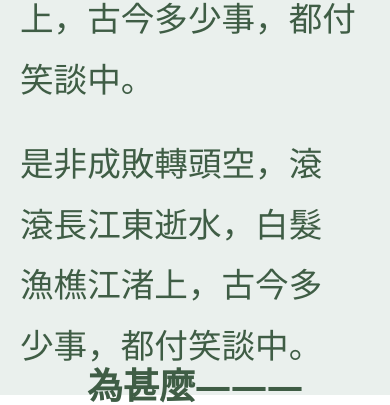
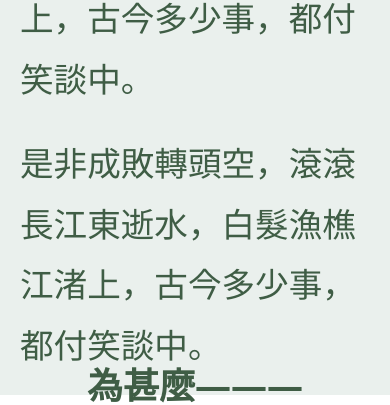
Before and after one commit to Zem860/DessertTest, a React app: page / in a window 390 px wide. Shown: the part 1751-2156 px from the top of the page. Built offline with nearby package versions, Linux system fonts and the light colour scheme; the HTML template or start-up script is replaced by a standard one.

Commit message:
fix:HomePage x-軸 調整大圖成max-width-[size]

```diff
--- a/src/components/MainContentCard.tsx
+++ b/src/components/MainContentCard.tsx
@@ -21,14 +21,14 @@ const MainContentCard = ({ reverse }: MainContentCardProps) => {
       >
         <div
           style={{ backgroundImage: `url(${imageShown})` }}
-          className={`order-2 w-full h-auto aspect-square md:order-none bg-cover bg-center md:w-[460px] md:h-[460px]  max-w-full`}
+          className={`order-2 w-full h-auto aspect-square md:order-none bg-cover bg-center md:max-w-[460px] md:max-h-[460px] max-w-full`}
         ></div>
         <div className=" p-5 md:p-0 order-3 md:order-none bg-homebackground-green h-auto flex flex-col md:justify-between md:flex-row-reverse md:h-72 ">
           <p className=" poetry">
             青山依舊在，幾度夕陽紅。慣看秋月春風。一壺濁酒喜相逢，浪花淘盡英雄。是非成敗轉頭空，滾滾長江東逝水，白髮漁樵江渚上，是非成敗轉頭空，滾滾長江東逝水，白髮漁樵江渚上，古今多少事，都付笑談中。
           </p>
           <br />
-          <p className=" poetry  pr-10">
+          <p className=" poetry lg:pr-10">
             是非成敗轉頭空，滾滾長江東逝水，白髮漁樵江渚上，古今多少事，都付笑談中。
           </p>
         </div>
```
